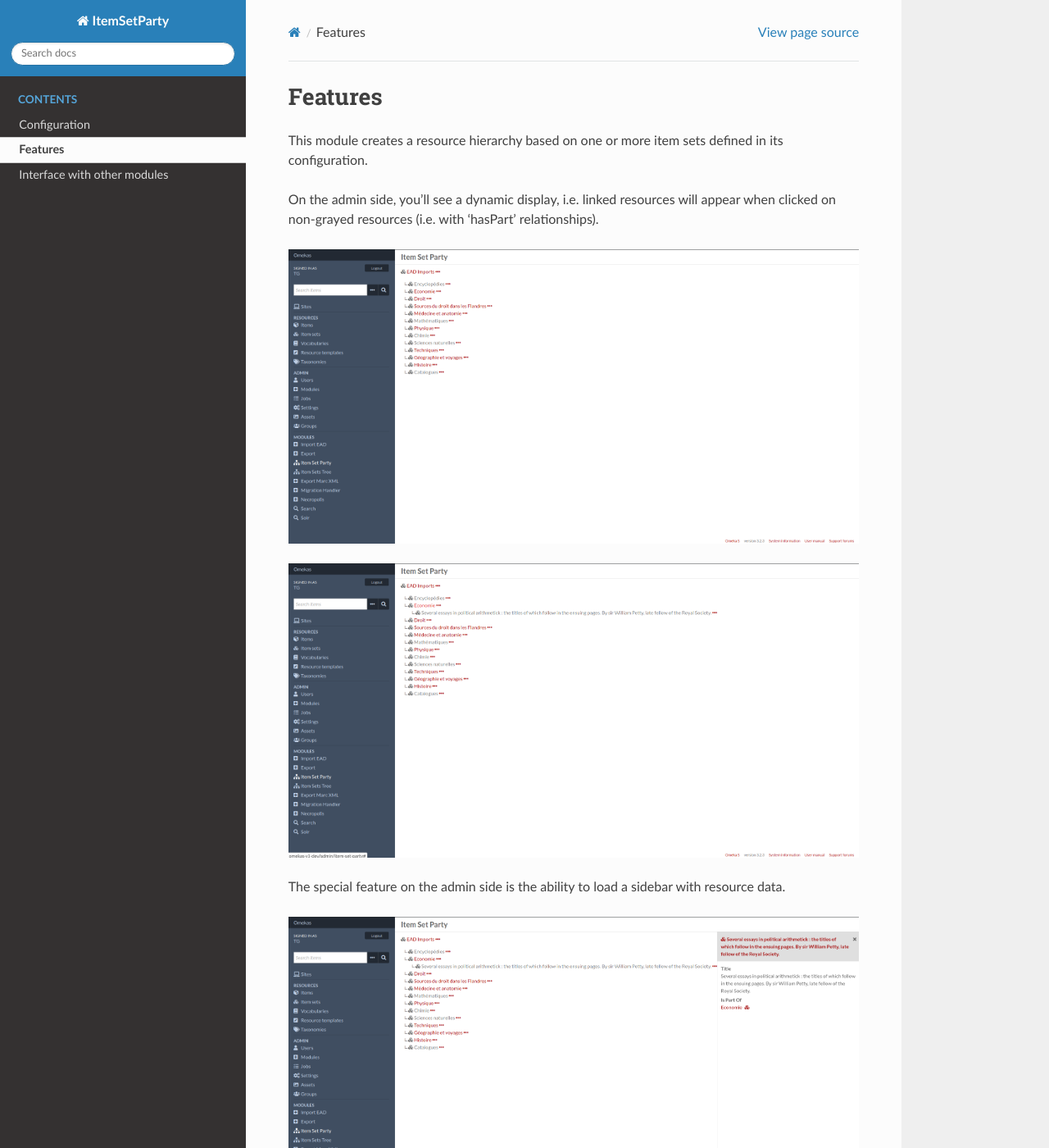
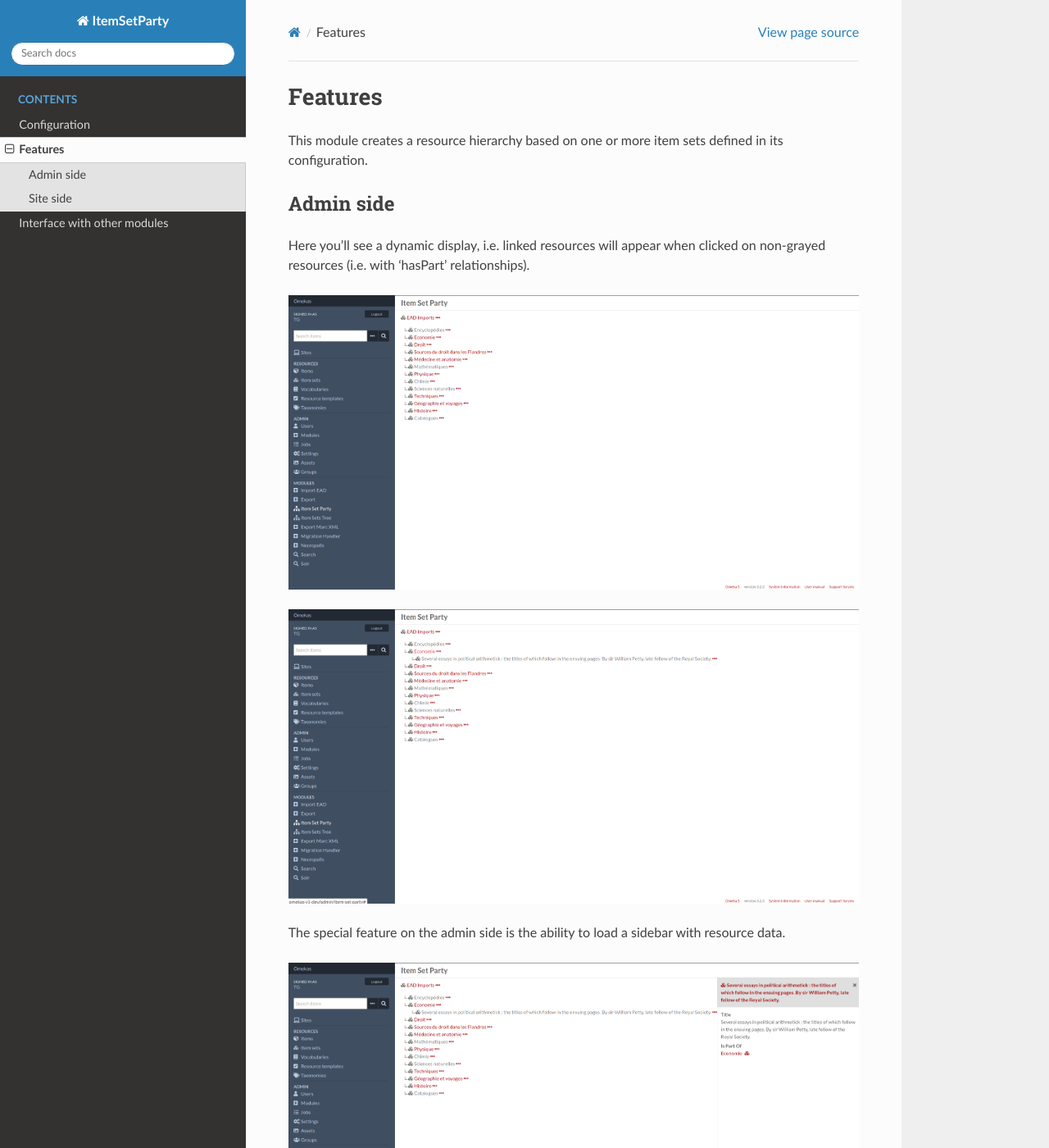
Before and after one commit to biblibre/omeka-s-module-ItemSetParty, a Sphinx documentation site: the page built from documentation/features.rst, in a window 1280 px wide and 1400 px high. Shown: the whole window at 82% size. Built offline with Sphinx 7.4.7 and the Read the Docs theme 2.0.0, drawn with Linux system fonts in a browser that asks for light colours; some of the changed text lies outside the part shown.

Commit message:
Update documentation and translation

```diff
--- a/documentation/features.rst
+++ b/documentation/features.rst
@@ -3,7 +3,10 @@
 
 This module creates a resource hierarchy based on one or more item sets defined in its configuration.
 
-On the admin side, you'll see a dynamic display, i.e. linked resources will appear when clicked on non-grayed resources (i.e. with 'hasPart' relationships).
+Admin side
+----------
+
+Here you'll see a dynamic display, i.e. linked resources will appear when clicked on non-grayed resources (i.e. with 'hasPart' relationships).
 
 .. image:: images/IST_admin-dynamic-view.png
 .. image:: images/IST_admin-dynamic-view-action.png
@@ -13,7 +16,10 @@
 
 .. image:: images/IST_dynamic-view-details.png
 
-On the site side, there are two possibilities:
+Site side
+----------
+
+There are two possibilities:
 
 - The first is a display through the navigation, rendered as the dynamic equivalent of the admin view.
 
--- a/documentation/interface-with-other-modules.rst
+++ b/documentation/interface-with-other-modules.rst
@@ -3,4 +3,8 @@
 
 EADImport_ is a module which allows to import resources from a XML file ("ead" formatted).
 
+When an import is performed, an item set is created with this new items.
+
+Simply add this item set to the ItemSetParty configuration, and then check the import by browsing the tree structure.
+
 .. _EADImport: https://github.com/biblibre/omeka-s-module-EADImport
```
Also changed, not shown: 6 other files.
